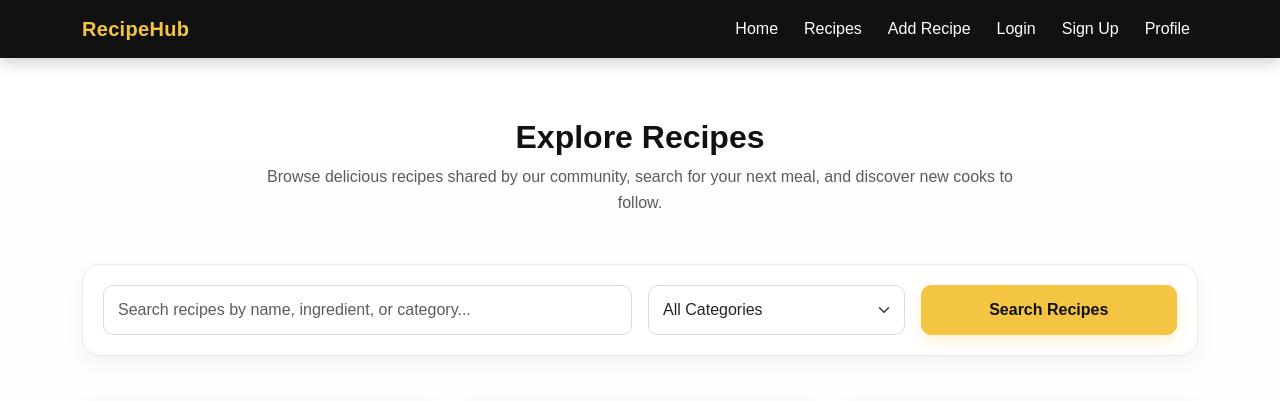
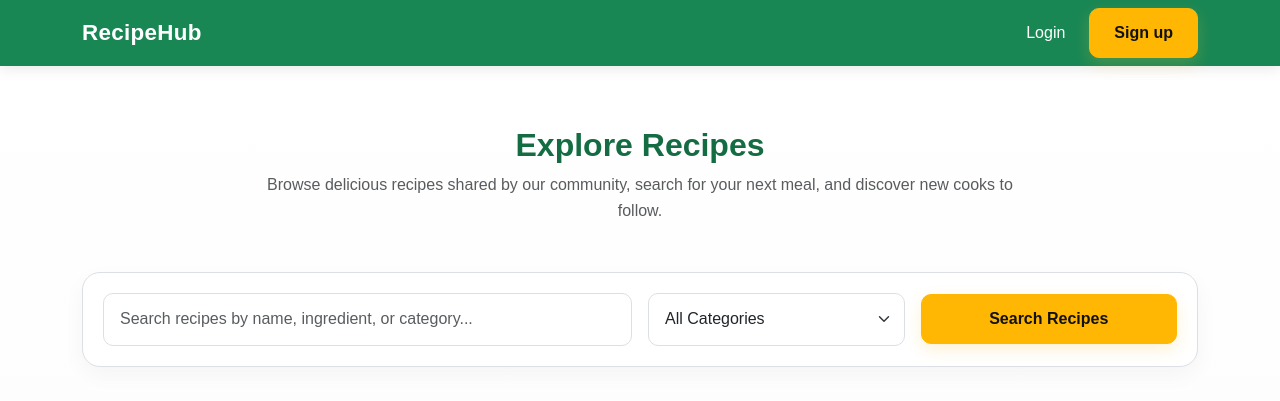
Before and after one commit to NeelPatel-22/Agile-Group-Project, a Flask app: page /recipes in a window 1280 px wide. Shown: the top 401 px of the page. Run offline with Flask 3, Linux system fonts and the light colour scheme.

Commit message:
Fix cover page route and base template assets

```diff
--- a/app.py
+++ b/app.py
@@ -3,4 +3,4 @@ from app import create_app
 app = create_app()
 
 if __name__ == "__main__":
-    app.run(debug=True)
+    app.run(debug=True, port=5001)
--- a/app/routes.py
+++ b/app/routes.py
@@ -308,8 +308,8 @@ def get_recipes_by_user(user_id):
 
 
 @main.route("/")
-def home():
-    return render_template("index.html")
+def cover():
+    return render_template("cover.html")
 
 
 @main.route("/recipes")
--- a/app/static/css/styles.css
+++ b/app/static/css/styles.css
@@ -1,16 +1,33 @@
 :root {
-  --primary-color: #f4c542;
-  --primary-dark: #d4a514;
+  --primary-color: #198754;
+  --primary-dark: #146c43;
+  --primary-hover: #157347;
+  --accent-color: #ffb703;
   --secondary-dark: #111111;
   --secondary-soft: #1c1c1c;
-  --light-bg: #f7f7f7;
+  --light-bg: #f8f9fa;
   --white: #ffffff;
-  --text-dark: #1a1a1a;
+  --text-dark: #212529;
+  --muted-text: #6c757d;
+  --text-soft: #5f6b66;
   --text-light: #666666;
-  --border-light: #e9e9e9;
-  --shadow: 0 8px 24px rgba(0, 0, 0, 0.08);
+  --nav-link-hover: #d1e7dd;
+  --soft-surface: #f4fbf7;
+  --soft-surface-2: #eef8f2;
+  --soft-surface-3: #f8fff9;
+  --soft-surface-4: #f7faf8;
+  --border-light: #dcdfe3;
+  --border-soft: #dcefe3;
+  --border-soft-alt: #ebf1ed;
+  --border-soft-muted: #e8ecea;
+  --profile-ring: #d1e7dd;
+  --shadow: 0 4px 12px rgba(0, 0, 0, 0.08);
+  --shadow-strong: 0 14px 34px rgba(0, 0, 0, 0.08);
+  --shadow-panel: 0 8px 24px rgba(0, 0, 0, 0.04);
+  --shadow-card: 0 8px 22px rgba(0, 0, 0, 0.04);
   --shadow-hover: 0 14px 34px rgba(0, 0, 0, 0.14);
-  --radius: 14px;
+  --focus-ring: 0 0 0 0.2rem rgba(25, 135, 84, 0.15);
+  --radius: 12px;
 
   --soft-yellow: #fff7da;
   --soft-yellow-border: #f3df9b;
@@ -19,41 +36,57 @@
 }
 
 body {
+  min-height: 100vh;
+  display: flex;
+  flex-direction: column;
   font-family: Arial, Helvetica, sans-serif;
   color: var(--text-dark);
   background-color: var(--white);
   line-height: 1.6;
 }
 
+main,
+.site-main {
+  flex: 1 0 auto;
+}
+
 /* Navbar */
+.app-navbar,
 .custom-navbar {
-  background-color: var(--secondary-dark);
-  box-shadow: 0 4px 16px rgba(0, 0, 0, 0.2);
+  background-color: var(--primary-color);
+  box-shadow: var(--shadow);
+}
+
+.brand-mark {
+  font-size: 1.4rem;
 }
 
 .navbar-brand {
-  color: var(--primary-color) !important;
+  color: var(--white) !important;
   letter-spacing: 0.3px;
 }
 
 .nav-link {
-  color: #ffffff !important;
+  color: var(--white) !important;
   margin-left: 10px;
   font-weight: 500;
-  transition: color 0.25s ease, transform 0.25s ease;
+  transition:
+    color 0.25s ease,
+    transform 0.25s ease;
 }
 
 .nav-link:hover,
 .nav-link:focus {
-  color: var(--primary-color) !important;
+  color: var(--nav-link-hover) !important;
   transform: translateY(-1px);
 }
 
 /* Footer */
+.app-footer,
 .custom-footer {
-  background-color: var(--secondary-dark);
-  color: #f5f5f5;
-  border-top: 3px solid var(--primary-color);
+  background-color: var(--primary-dark);
+  color: var(--white);
+  flex-shrink: 0;
 }
 
 /* Hero */
@@ -87,9 +120,9 @@ body {
 /* Buttons */
 .custom-btn,
 .btn-success {
-  background-color: var(--primary-color) !important;
+  background-color: var(--accent-color) !important;
   color: var(--secondary-dark) !important;
-  border: 1px solid var(--primary-color) !important;
+  border: 1px solid var(--accent-color) !important;
   padding: 12px 24px;
   border-radius: 10px;
   font-weight: 700;
@@ -137,14 +170,15 @@ body {
 }
 
 /* General sections */
-.page-section {
+.page-section,
+.page-shell {
   padding: 60px 0;
 }
 
 .section-title {
   font-size: 2rem;
-  font-weight: bold;
-  color: var(--secondary-dark);
+  font-weight: 700;
+  color: var(--primary-dark);
 }
 
 /* Shared cards */
@@ -157,7 +191,9 @@ body {
   border-radius: var(--radius);
   overflow: hidden;
   box-shadow: var(--shadow);
-  transition: transform 0.28s ease, box-shadow 0.28s ease;
+  transition:
+    transform 0.28s ease,
+    box-shadow 0.28s ease;
   background: var(--white);
 }
 
@@ -190,16 +226,18 @@ body {
 .form-select,
 textarea {
   border-radius: 10px;
-  border: 1px solid #dcdcdc;
-  padding: 12px 14px;
-  transition: border-color 0.2s ease, box-shadow 0.2s ease;
+  border: 1px solid var(--border-light);
+  padding: 0.85rem 1rem;
+  transition:
+    border-color 0.2s ease,
+    box-shadow 0.2s ease;
 }
 
 .form-control:focus,
 .form-select:focus,
 textarea:focus {
   border-color: var(--primary-color);
-  box-shadow: 0 0 0 0.2rem rgba(244, 197, 66, 0.22);
+  box-shadow: var(--focus-ring);
 }
 
 /* Recipe detail page */
@@ -366,7 +404,9 @@ textarea:focus {
   text-decoration: none;
   padding: 10px;
   border-radius: 14px;
-  transition: background 0.25s ease, transform 0.25s ease;
+  transition:
+    background 0.25s ease,
+    transform 0.25s ease;
 }
 
 .popular-link:hover {
@@ -488,12 +528,17 @@ textarea:focus {
   display: block;
 }
 
+.empty-state,
 .empty-state-box {
   background: #ffffff;
-  border: 1px solid var(--border-light);
-  border-radius: 18px;
+  border: 0;
+  border-radius: var(--radius);
+  padding: 1.5rem;
+  box-shadow: var(--shadow);
+}
+
+.empty-state-box {
   padding: 2rem;
-  box-shadow: 0 8px 22px rgba(0, 0, 0, 0.04);
 }
 
 /* Profile */
--- a/app/templates/base.html
+++ b/app/templates/base.html
@@ -4,42 +4,50 @@
     <meta charset="UTF-8">
     <meta name="viewport" content="width=device-width, initial-scale=1.0">
     <title>{% block title %}RecipeHub{% endblock %}</title>
-
     <link href="https://cdn.jsdelivr.net/npm/bootstrap@5.3.3/dist/css/bootstrap.min.css" rel="stylesheet">
     <link rel="stylesheet" href="{{ url_for('static', filename='css/styles.css') }}">
+    {% block page_css %}{% endblock %}
+    {% block extra_head %}{% endblock %}
 </head>
-<body>
-
-    <nav class="navbar navbar-expand-lg navbar-dark custom-navbar">
+<body class="{% block body_class %}{% endblock %}">
+    {% block navbar %}
+    <nav class="navbar navbar-expand-lg navbar-dark app-navbar">
         <div class="container">
-            <a class="navbar-brand fw-bold" href="{{ url_for('main.home') }}">RecipeHub</a>
-
+            <a class="navbar-brand fw-bold brand-mark" href="{{ url_for('main.cover') }}">RecipeHub</a>
             <button class="navbar-toggler" type="button" data-bs-toggle="collapse" data-bs-target="#navbarNav">
                 <span class="navbar-toggler-icon"></span>
             </button>
-
             <div class="collapse navbar-collapse" id="navbarNav">
-                <ul class="navbar-nav ms-auto">
-                    <li class="nav-item"><a class="nav-link" href="{{ url_for('main.home') }}">Home</a></li>
+                <ul class="navbar-nav ms-auto align-items-lg-center gap-lg-2">
+                    {% if current_user is defined and current_user.is_authenticated %}
                     <li class="nav-item"><a class="nav-link" href="{{ url_for('main.recipes') }}">Recipes</a></li>
-                    <li class="nav-item"><a class="nav-link" href="{{ url_for('main.add_recipe') }}">Add Recipe</a></li>
+                    <li class="nav-item"><a class="nav-link" href="{{ url_for('main.profile', user_id=current_user.id) }}">Profile</a></li>
+                    {% else %}
                     <li class="nav-item"><a class="nav-link" href="{{ url_for('main.login') }}">Login</a></li>
-                    <li class="nav-item"><a class="nav-link" href="{{ url_for('main.signup') }}">Sign Up</a></li>
-                    <li class="nav-item"><a class="nav-link" href="{{ url_for('main.profile', user_id=1) }}">Profile</a></li>
+                    <li class="nav-item"><a class="btn btn-success ms-lg-2" href="{{ url_for('main.signup') }}">Sign up</a></li>
+                    {% endif %}
                 </ul>
             </div>
         </div>
     </nav>
+    {% endblock %}
 
-    <main>
+    <main class="site-main">
         {% block content %}{% endblock %}
     </main>
 
-    <footer class="custom-footer text-center py-3 mt-5">
-        <p class="mb-0">&copy; 2026 RecipeHub. All rights reserved.</p>
+    {% block footer %}
+    <footer class="app-footer text-center py-3">
+        <div class="container">
+            <p class="mb-0">&copy; 2026 RecipeHub. All rights reserved.</p>
+        </div>
     </footer>
+    {% endblock %}
 
+    <script src="https://code.jquery.com/jquery-3.7.1.min.js"></script>
     <script src="https://cdn.jsdelivr.net/npm/bootstrap@5.3.3/dist/js/bootstrap.bundle.min.js"></script>
-    <script src="{{ url_for('static', filename='js/script.js') }}"></script>
+    <script src="https://cdn.socket.io/4.8.1/socket.io.min.js"></script>
+    <script src="{{ url_for('static', filename='js/main.js') }}"></script>
+    {% block extra_scripts %}{% endblock %}
 </body>
 </html>
```
Also changed, not shown: app/static/home.css (added, +131 -0 lines), app/templates/cover.html (renamed from app/templates/index.html, +71 -35 lines).
